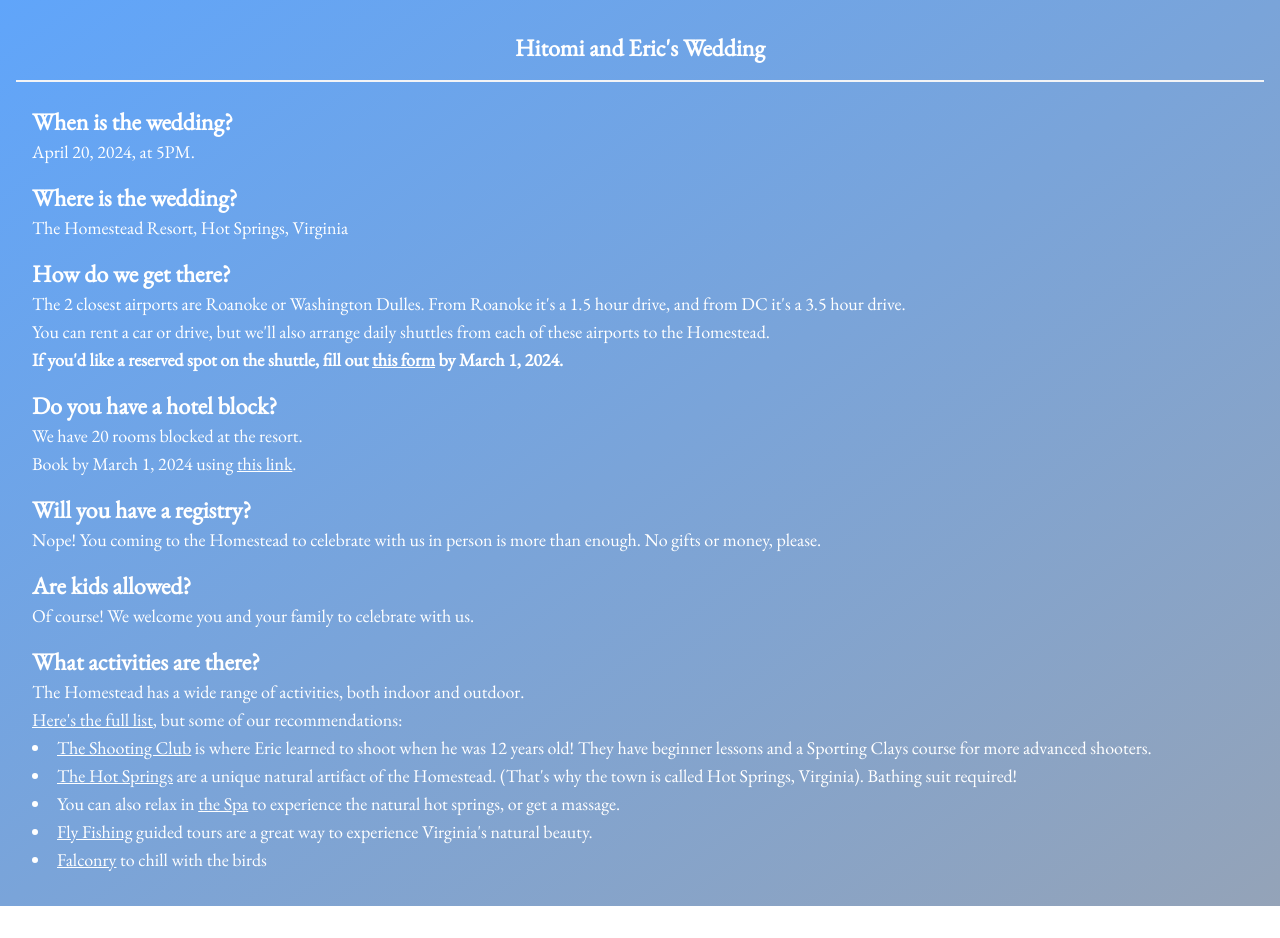
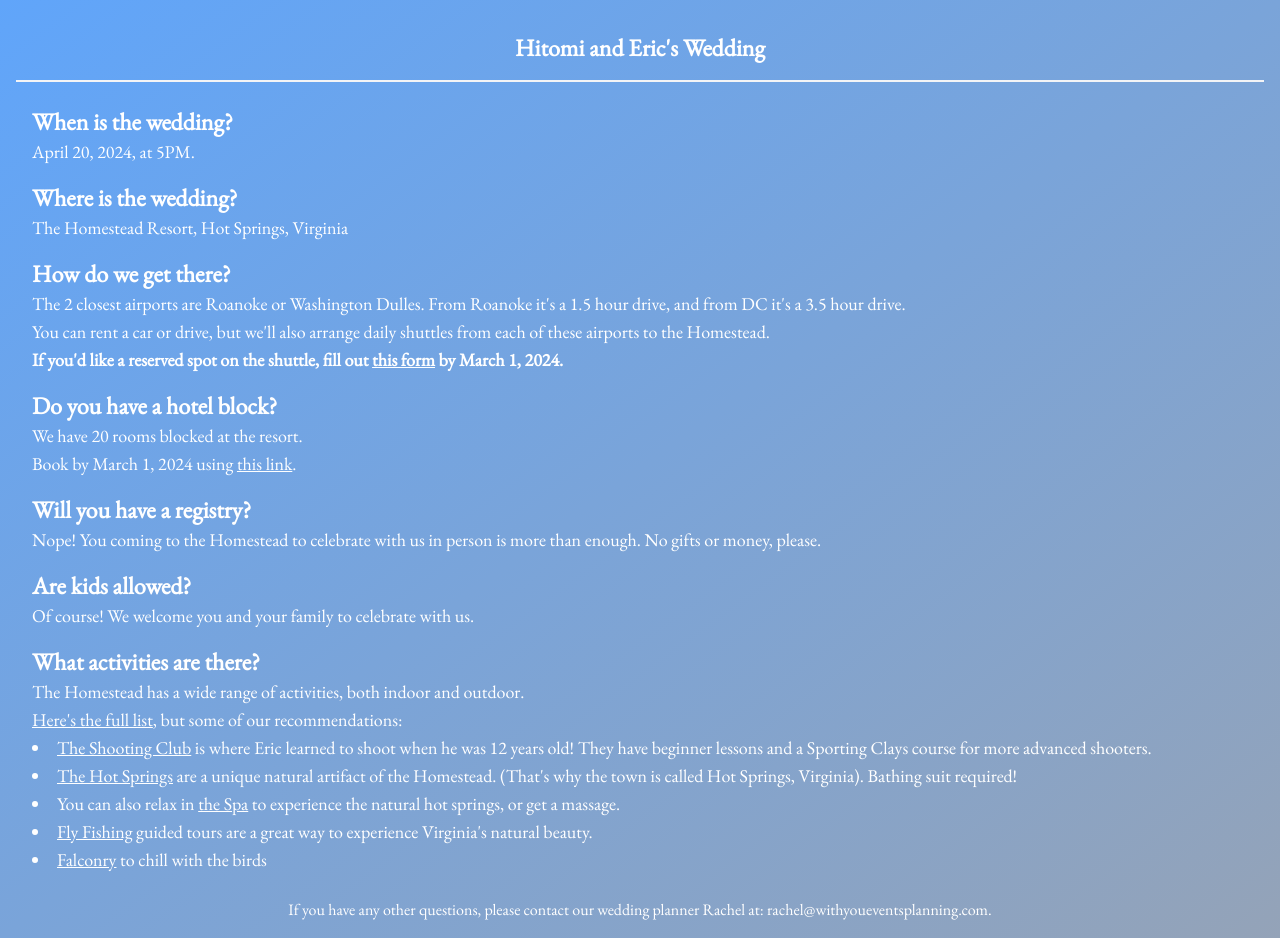
Before and after one commit to popcorncolonel/hitomi-eric-wedding, a Next.js app: page /faq in a window 1280 px wide. Before the commit the page ends 906 px from the top, so only its background shows below. Built offline with nearby package versions, Linux system fonts and the light colour scheme; a web font is replaced by a local one.

Commit message:
Update faq.tsx

```diff
--- a/src/pages/faq.tsx
+++ b/src/pages/faq.tsx
@@ -126,6 +126,13 @@
           </ul>
         </div>
       </div>
+      <div>
+        If you have any other questions, please contact our wedding planner Rachel at:{" "}
+        <a href="mailto:rachel@withyoueventsplanning.com">
+          rachel@withyoueventsplanning.com
+        </a>
+        .
+      </div>
     </main>
   );
 }
```
